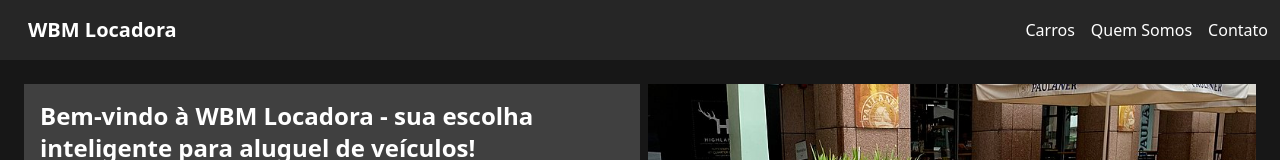
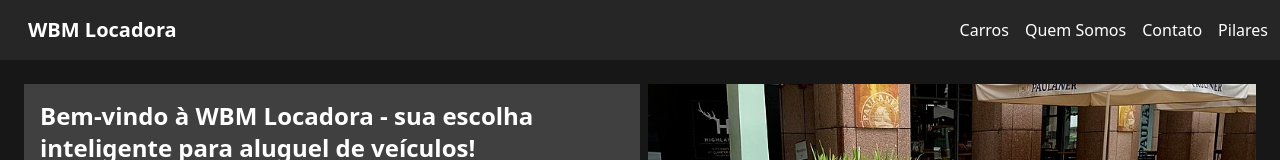
Before and after one commit to waltherpires/frontend-ambientes, a React (Create React App) app: page / in a window 1280 px wide. Shown: the top 160 px of the page. Built offline with nearby package versions, Linux system fonts and the light colour scheme.

Commit message:
inicio pagina pilares

```diff
--- a/src/App.js
+++ b/src/App.js
@@ -3,6 +3,7 @@ import { BrowserRouter as Router, Routes, Route } from "react-router-dom";
 import Home from "./pages/Home";
 import QuemSomos from "./pages/QuemSomos";
 import Carros from "./pages/Carros";
+import Pilares from "./pages/Pilares";
 
 import "./App.css";
 import NavBar from "./components/NavBar";
@@ -15,6 +16,7 @@ function App() {
         <Route path="/" element={<Home />} />
         <Route path="quemsomos" element={<QuemSomos />} />
         <Route path="carros" element={<Carros />} />
+        <Route path="pilares" element={<Pilares />} />
       </Routes>
     </Router>
   );
--- a/src/components/NavBar/index.js
+++ b/src/components/NavBar/index.js
@@ -40,9 +40,9 @@ const NavBar = () => {
                   Contato
                 </Link>
               </li>
-              <li className="hidden">
-                <Link to="/oficina" className="hover:text-gray-300">
-                  Oficina
+              <li>
+                <Link to="/pilares" className="hover:text-gray-300">
+                  Pilares
                 </Link>
               </li>
               <li className="hidden">
--- /dev/null
+++ b/src/pages/Pilares/index.js
@@ -0,0 +1,7 @@
+export default function Pilares() {
+  return (
+    <main>
+      <h1>Pilares</h1>
+    </main>
+  );
+}
```
